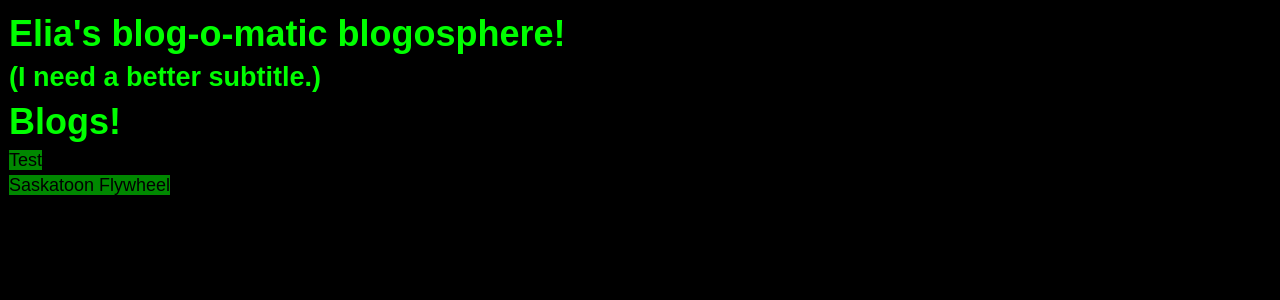
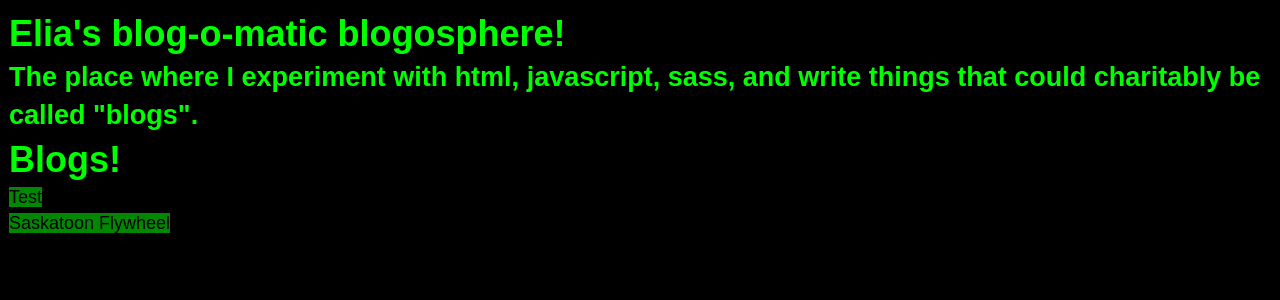
Before and after one commit to EliaTarasoff/EliaTarasoff.github.io, a Jekyll site: the page built from index.html, in a window 1280 px wide. Shown: the top 300 px of the page. Built offline with Jekyll 4.4.1, drawn with Linux system fonts in a browser that asks for light colours.

Commit message:
Update index.html

```diff
--- a/index.html
+++ b/index.html
@@ -6,7 +6,7 @@ layout: default
 </h1>
 
 <h2 class="blog-subtitle">
-    (I need a better subtitle.)
+    The place where I experiment with html, javascript, sass, and write things that could charitably be called "blogs".
 </h2>
 
 <h1 class="blog-list">Blogs!</h1>
```
